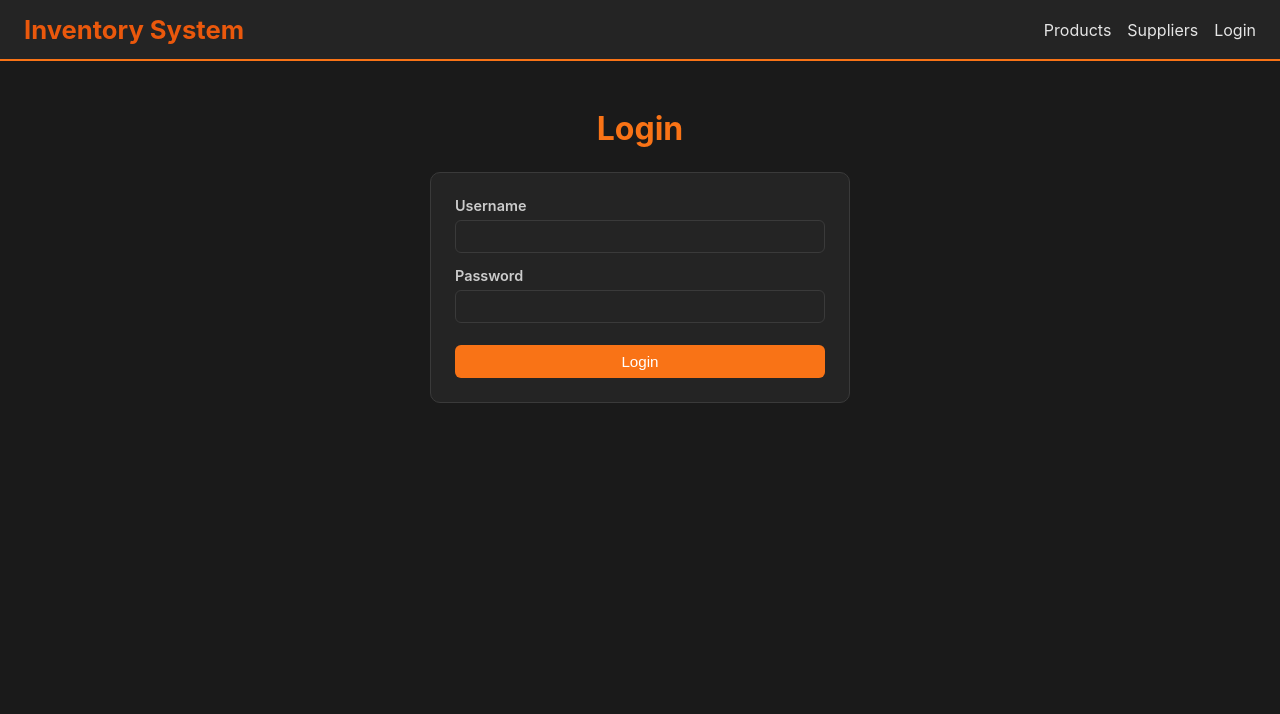
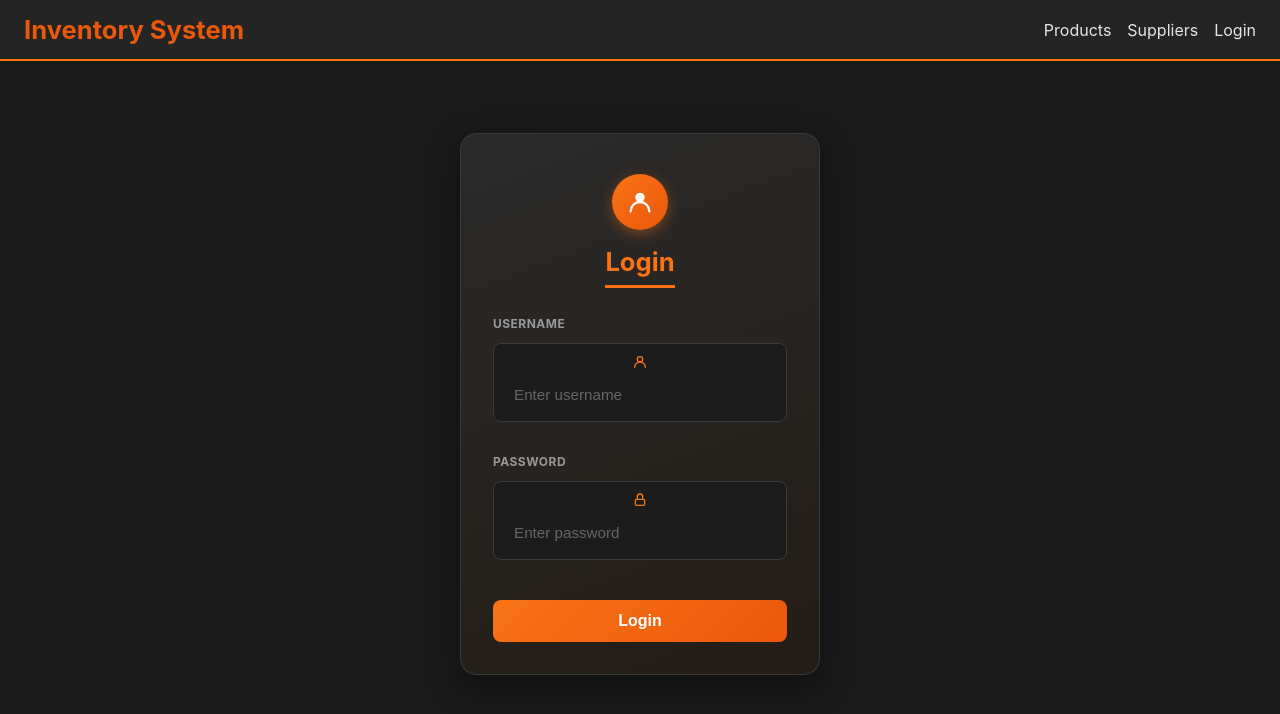
Before and after one commit to GenishTandukar/inventory-app, a React (Vite) app in the folder client/: page /login in a window 1280 px wide. Shown: the top 714 px of the page. Built offline with nearby package versions, Linux system fonts and the light colour scheme; no server answers.

Commit message:
Redesign login page with card layout matching orange theme

```diff
--- a/client/src/App.css
+++ b/client/src/App.css
@@ -204,3 +204,122 @@ table td a:hover {
 .product-name-link {
   font-weight: bold;
 }
+
+/* ===== Login Page Redesign ===== */
+
+.login-page {
+  min-height: 70vh;
+  display: flex;
+  align-items: center;
+  justify-content: center;
+  padding: 24px;
+}
+
+.login-card {
+  width: 100%;
+  max-width: 360px;
+  background: linear-gradient(160deg, #2a2a2a 0%, #241d16 100%);
+  border: 1px solid #3a3a3a;
+  border-radius: 16px;
+  padding: 40px 32px 32px;
+  text-align: center;
+  box-shadow: 0 12px 32px rgba(0, 0, 0, 0.4);
+  position: relative;
+}
+
+.login-avatar {
+  width: 56px;
+  height: 56px;
+  border-radius: 50%;
+  background: linear-gradient(135deg, #f97316, #ea580c);
+  display: flex;
+  align-items: center;
+  justify-content: center;
+  margin: 0 auto 16px;
+  box-shadow: 0 4px 14px rgba(249, 115, 22, 0.4);
+}
+
+.login-title {
+  display: inline-block;
+  font-size: 1.6rem;
+  color: #f97316;
+  margin: 0 0 28px;
+  padding-bottom: 8px;
+  border-bottom: 3px solid #f97316;
+}
+
+.login-error {
+  color: #f87171;
+  background: rgba(248, 113, 113, 0.08);
+  border: 1px solid rgba(248, 113, 113, 0.3);
+  border-radius: 6px;
+  padding: 8px 12px;
+  font-size: 0.85rem;
+  margin-bottom: 18px;
+}
+
+.login-field {
+  text-align: left;
+  margin-bottom: 18px;
+}
+
+.login-field label {
+  display: block;
+  font-size: 0.75rem;
+  font-weight: 700;
+  letter-spacing: 0.04em;
+  text-transform: uppercase;
+  color: #999;
+  margin-bottom: 6px;
+}
+
+.login-input-wrap {
+  display: flex;
+  align-items: center;
+  gap: 8px;
+  background: #1c1c1c;
+  border: 1px solid #3a3a3a;
+  border-radius: 8px;
+  padding: 10px 12px;
+  transition: border-color 0.15s ease;
+}
+
+.login-input-wrap:focus-within {
+  border-color: #f97316;
+}
+
+.login-icon {
+  color: #f97316;
+  flex-shrink: 0;
+}
+
+.login-input-wrap input {
+  flex: 1;
+  background: transparent;
+  border: none;
+  outline: none;
+  color: #e5e5e5;
+  font-size: 0.95rem;
+}
+
+.login-input-wrap input::placeholder {
+  color: #666;
+}
+
+.login-button {
+  width: 100%;
+  margin-top: 8px;
+  padding: 12px;
+  background: linear-gradient(135deg, #f97316, #ea580c);
+  color: white;
+  border: none;
+  border-radius: 8px;
+  font-size: 1rem;
+  font-weight: 600;
+  cursor: pointer;
+  transition: opacity 0.15s ease;
+}
+
+.login-button:hover {
+  opacity: 0.9;
+}
--- a/client/src/pages/Login.jsx
+++ b/client/src/pages/Login.jsx
@@ -8,36 +8,71 @@ function Login() {
   const [error, setError] = useState('');
   const navigate = useNavigate();
 
-  const handleLogin = async (e) => {
+  const handleSubmit = async (e) => {
     e.preventDefault();
     setError('');
+
+    if (!username.trim() || !password.trim()) {
+      setError('Please enter both username and password');
+      return;
+    }
+
     try {
       const res = await api.post('/auth/login', { username, password });
       localStorage.setItem('token', res.data.token);
       navigate('/products');
     } catch (err) {
-      setError('Invalid username or password');
+      setError(err.response?.data?.error || 'Invalid username or password');
     }
   };
 
   return (
-    <div>
-      <h1>Login</h1>
-      {error && <p style={{ color: 'red' }}>{error}</p>}
-      <form onSubmit={handleLogin}>
-        <div>
+    <div className="login-page">
+      <form className="login-card" onSubmit={handleSubmit}>
+        <div className="login-avatar">
+          <svg width="28" height="28" viewBox="0 0 24 24" fill="none" xmlns="http://www.w3.org/2000/svg">
+            <circle cx="12" cy="8" r="4" fill="white" />
+            <path d="M4 20c0-4.4 3.6-8 8-8s8 3.6 8 8" stroke="white" strokeWidth="2" strokeLinecap="round" />
+          </svg>
+        </div>
+
+        <h1 className="login-title">Login</h1>
+
+        {error && <p className="login-error">{error}</p>}
+
+        <div className="login-field">
           <label>Username</label>
-          <input value={username} onChange={(e) => setUsername(e.target.value)} />
+          <div className="login-input-wrap">
+            <svg className="login-icon" width="16" height="16" viewBox="0 0 24 24" fill="none">
+              <circle cx="12" cy="8" r="4" stroke="currentColor" strokeWidth="2" />
+              <path d="M4 20c0-4.4 3.6-8 8-8s8 3.6 8 8" stroke="currentColor" strokeWidth="2" strokeLinecap="round" />
+            </svg>
+            <input
+              type="text"
+              placeholder="Enter username"
+              value={username}
+              onChange={(e) => setUsername(e.target.value)}
+            />
+          </div>
         </div>
-        <div>
+
+        <div className="login-field">
           <label>Password</label>
-          <input
-            type="password"
-            value={password}
-            onChange={(e) => setPassword(e.target.value)}
-          />
+          <div className="login-input-wrap">
+            <svg className="login-icon" width="16" height="16" viewBox="0 0 24 24" fill="none">
+              <rect x="5" y="11" width="14" height="9" rx="2" stroke="currentColor" strokeWidth="2" />
+              <path d="M8 11V7a4 4 0 0 1 8 0v4" stroke="currentColor" strokeWidth="2" />
+            </svg>
+            <input
+              type="password"
+              placeholder="Enter password"
+              value={password}
+              onChange={(e) => setPassword(e.target.value)}
+            />
+          </div>
         </div>
-        <button type="submit">Login</button>
+
+        <button type="submit" className="login-button">Login</button>
       </form>
     </div>
   );
```
